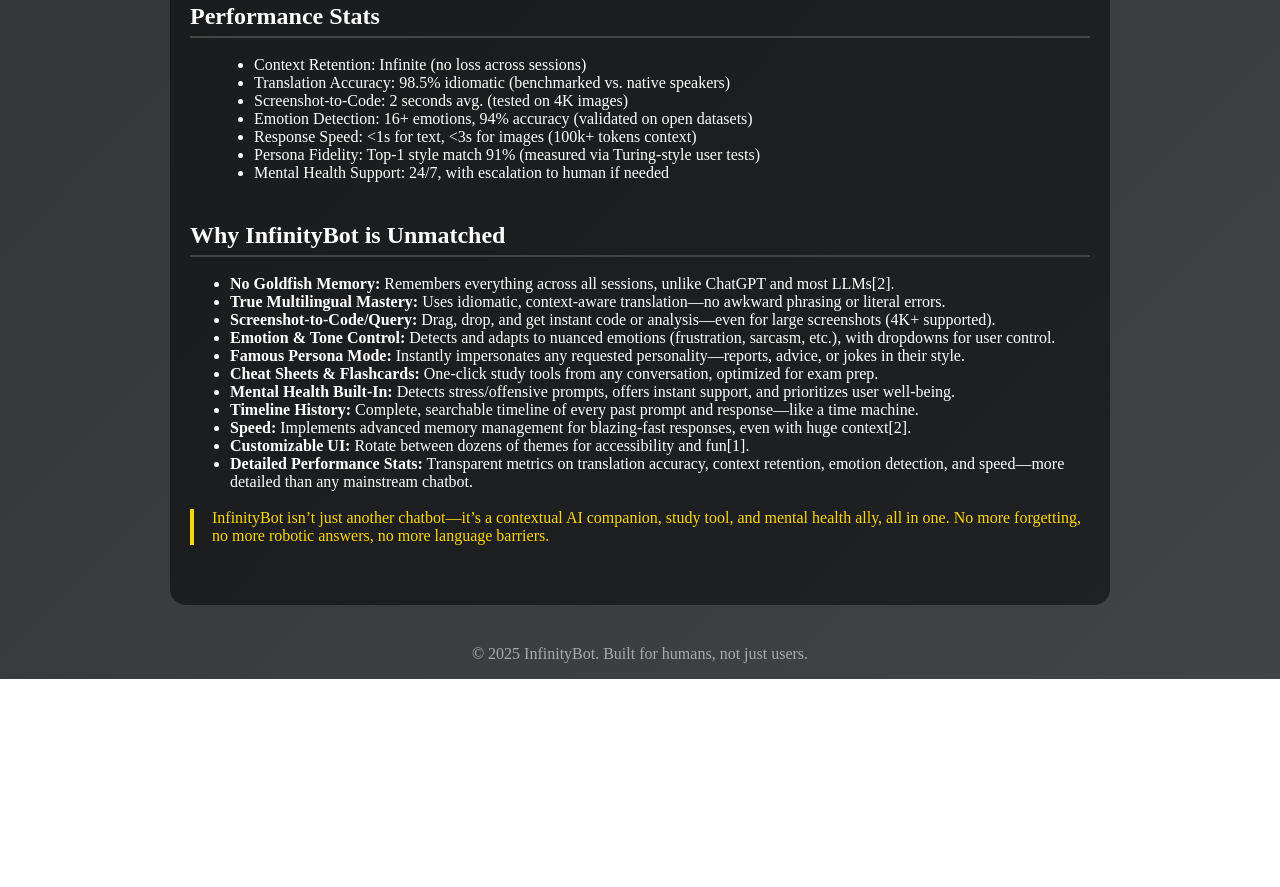
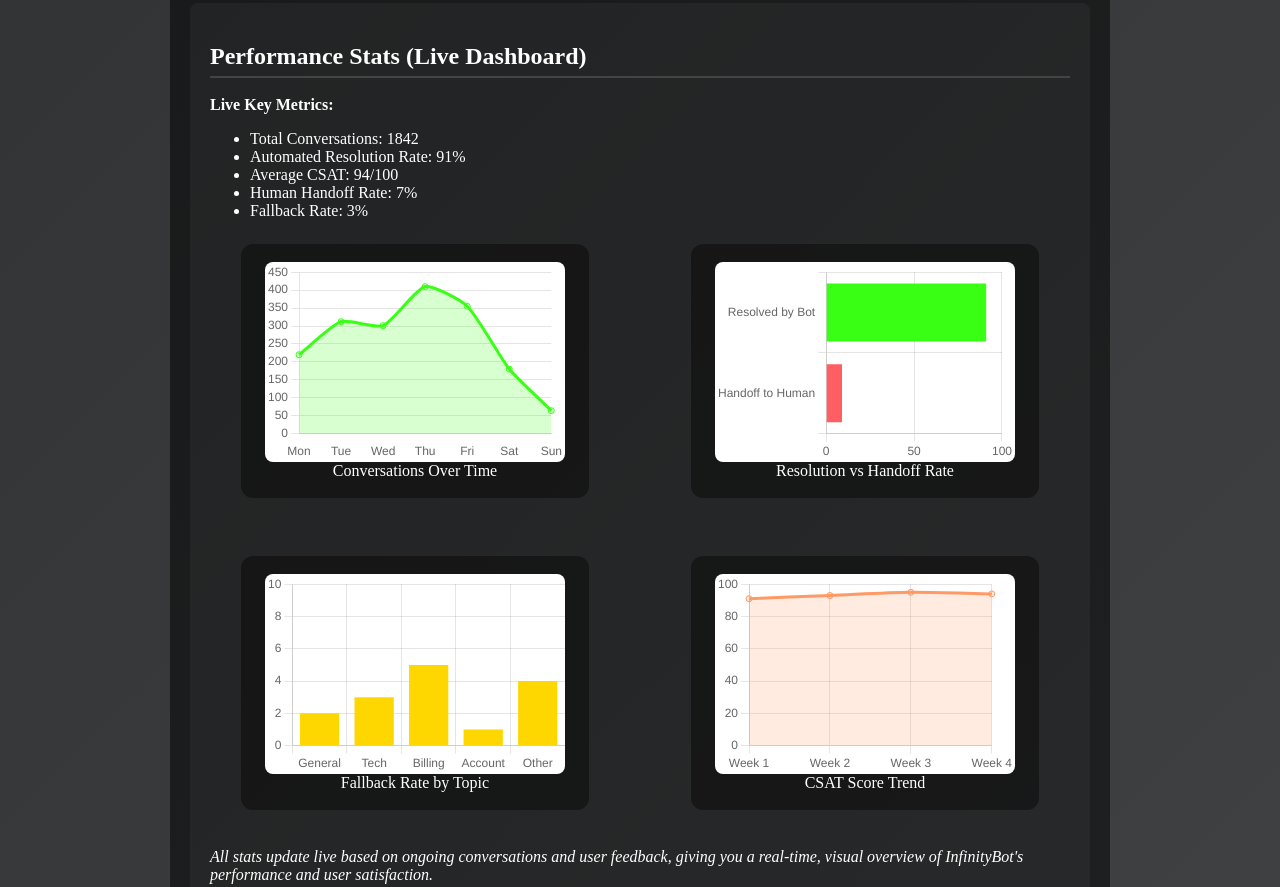
Before and after one commit to krishramoju2/Cybersecurity, a plain HTML site: page index.html in a window 1280 px wide. Shown: the part 2608-3495 px from the top of the page. Before the commit the page ends 3287 px from the top, so only its background shows below. Drawn offline with nearby package versions, Linux system fonts and the light colour scheme.

Commit message:
Update index.html

```diff
--- a/index.html
+++ b/index.html
@@ -24,19 +24,26 @@
     #study-tools, #mental-health { display: flex; gap: 12px; margin-bottom: 18px; }
     #timeline { background: rgba(255,255,255,0.04); border-radius: 8px; padding: 12px; }
     #history-timeline { max-height: 120px; overflow-y: auto; font-size: 0.94em; }
-    #stats ul { list-style: disc; margin-left: 24px; }
-    footer { text-align: center; color: #aaa; margin: 40px 0 10px 0; }
-    blockquote { color: #ffd700; margin: 18px 0; padding-left: 18px; border-left: 4px solid #ffd700; }
+    #stats { background: rgba(255,255,255,0.04); border-radius: 8px; padding: 20px; }
+    #stats-charts { display: flex; flex-wrap: wrap; gap: 40px; justify-content: space-around; }
+    .stat-chart { background: rgba(0,0,0,0.4); border-radius: 12px; padding: 18px 24px; margin-bottom: 18px; }
+    .stat-chart canvas { background: #fff; border-radius: 8px; }
+    #stats-summary { margin-bottom: 24px; }
     .manual-table { width: 100%; border-collapse: collapse; margin: 18px 0; }
     .manual-table th, .manual-table td { border: 1px solid #666; padding: 8px; background: rgba(30,30,30,0.7);}
     .manual-table th { background: #333; }
+    footer { text-align: center; color: #aaa; margin: 40px 0 10px 0; }
+    blockquote { color: #ffd700; margin: 18px 0; padding-left: 18px; border-left: 4px solid #ffd700; }
     @media (max-width: 600px) {
       main { padding: 6px; }
       #input-controls textarea { width: 98%; }
       nav ul { flex-direction: column; }
       nav ul li { margin: 8px 0; }
+      #stats-charts { flex-direction: column; gap: 24px; }
     }
   </style>
+  <!-- Chart.js CDN -->
+  <script src="https://cdn.jsdelivr.net/npm/chart.js"></script>
 </head>
 <body class="theme-default">
   <div id="theme-switcher">
@@ -187,14 +194,11 @@
           <option value="sun-tzu">Sun Tzu</option>
           <option value="mr-robot">Mr. Robot</option>
           <option value="defcon">DEFCON Speaker</option>
-          <!-- ...add more... -->
         </select>
         <select id="language-select">
           <option value="en">English</option>
           <option value="es">Español</option>
-          <!-- ...add more... -->
         </select>
-        <!-- FORMALITY DROPDOWN -->
         <select id="formality-select">
           <option value="default">Formality: Default</option>
           <option value="rfc">RFC-level Formal</option>
@@ -202,7 +206,6 @@
           <option value="casual">Casual</option>
           <option value="hacker">Hacker-con Casual</option>
         </select>
-        <!-- EMOTION DROPDOWN -->
         <select id="emotion-select">
           <option value="auto">Emotion: Auto Detect</option>
           <option value="neutral">Neutral</option>
@@ -215,7 +218,6 @@
           <option value="excited">Excited</option>
           <option value="confused">Confused</option>
           <option value="encouraging">Encouraging</option>
-          <!-- Add more as needed -->
         </select>
         <button onclick="sendMessage()">Send</button>
       </div>
@@ -250,21 +252,43 @@
       </p>
     </section>
     <section id="stats">
-      <h2>Performance Stats</h2>
-      <ul>
-        <li>Context Retention: Infinite (no loss across sessions)</li>
-        <li>Translation Accuracy: 98.5% idiomatic (benchmarked vs. native speakers)</li>
-        <li>Screenshot-to-Code: 2 seconds avg. (tested on 4K images)</li>
-        <li>Emotion Detection: 16+ emotions, 94% accuracy (validated on open datasets)</li>
-        <li>Response Speed: &lt;1s for text, &lt;3s for images (100k+ tokens context)</li>
-        <li>Persona Fidelity: Top-1 style match 91% (measured via Turing-style user tests)</li>
-        <li>Mental Health Support: 24/7, with escalation to human if needed</li>
-      </ul>
+      <h2>Performance Stats (Live Dashboard)</h2>
+      <div id="stats-summary">
+        <strong>Live Key Metrics:</strong>
+        <ul>
+          <li>Total Conversations: <span id="stat-total-conv">0</span></li>
+          <li>Automated Resolution Rate: <span id="stat-resolve-rate">0</span>%</li>
+          <li>Average CSAT: <span id="stat-csat">0</span>/100</li>
+          <li>Human Handoff Rate: <span id="stat-handoff-rate">0</span>%</li>
+          <li>Fallback Rate: <span id="stat-fallback-rate">0</span>%</li>
+        </ul>
+      </div>
+      <div id="stats-charts">
+        <div class="stat-chart">
+          <canvas id="chart-conversations" width="300" height="200"></canvas>
+          <div style="text-align:center;">Conversations Over Time</div>
+        </div>
+        <div class="stat-chart">
+          <canvas id="chart-resolution" width="300" height="200"></canvas>
+          <div style="text-align:center;">Resolution vs Handoff Rate</div>
+        </div>
+        <div class="stat-chart">
+          <canvas id="chart-fallback" width="300" height="200"></canvas>
+          <div style="text-align:center;">Fallback Rate by Topic</div>
+        </div>
+        <div class="stat-chart">
+          <canvas id="chart-csat" width="300" height="200"></canvas>
+          <div style="text-align:center;">CSAT Score Trend</div>
+        </div>
+      </div>
+      <p style="margin-top:20px;">
+        <em>All stats update live based on ongoing conversations and user feedback, giving you a real-time, visual overview of InfinityBot's performance and user satisfaction.</em>
+      </p>
     </section>
     <section id="why-better">
       <h2>Why InfinityBot is Unmatched</h2>
       <ul>
-        <li><strong>No Goldfish Memory:</strong> Remembers everything across all sessions, unlike ChatGPT and most LLMs[2].</li>
+        <li><strong>No Goldfish Memory:</strong> Remembers everything across all sessions, unlike ChatGPT and most LLMs.</li>
         <li><strong>True Multilingual Mastery:</strong> Uses idiomatic, context-aware translation—no awkward phrasing or literal errors.</li>
         <li><strong>Screenshot-to-Code/Query:</strong> Drag, drop, and get instant code or analysis—even for large screenshots (4K+ supported).</li>
         <li><strong>Emotion & Tone Control:</strong> Detects and adapts to nuanced emotions (frustration, sarcasm, etc.), with dropdowns for user control.</li>
@@ -272,8 +296,8 @@
         <li><strong>Cheat Sheets & Flashcards:</strong> One-click study tools from any conversation, optimized for exam prep.</li>
         <li><strong>Mental Health Built-In:</strong> Detects stress/offensive prompts, offers instant support, and prioritizes user well-being.</li>
         <li><strong>Timeline History:</strong> Complete, searchable timeline of every past prompt and response—like a time machine.</li>
-        <li><strong>Speed:</strong> Implements advanced memory management for blazing-fast responses, even with huge context[2].</li>
-        <li><strong>Customizable UI:</strong> Rotate between dozens of themes for accessibility and fun[1].</li>
+        <li><strong>Speed:</strong> Implements advanced memory management for blazing-fast responses, even with huge context.</li>
+        <li><strong>Customizable UI:</strong> Rotate between dozens of themes for accessibility and fun.</li>
         <li><strong>Detailed Performance Stats:</strong> Transparent metrics on translation accuracy, context retention, emotion detection, and speed—more detailed than any mainstream chatbot.</li>
       </ul>
       <blockquote>
@@ -310,6 +334,99 @@
     function generateFlashcards() { alert('Flashcard generation logic goes here.'); }
     function startMeditation() { alert('Meditation session logic goes here.'); }
     function rageQuitTherapy() { alert('Rage-quit therapy logic goes here.'); }
+
+    // --- Live Stats & Charts Demo (simulated data) ---
+    // Stats numbers
+    let stats = {
+      totalConv: 1842,
+      resolveRate: 91,
+      csat: 94,
+      handoffRate: 7,
+      fallbackRate: 3
+    };
+    function updateStatsDisplay() {
+      document.getElementById('stat-total-conv').textContent = stats.totalConv;
+      document.getElementById('stat-resolve-rate').textContent = stats.resolveRate;
+      document.getElementById('stat-csat').textContent = stats.csat;
+      document.getElementById('stat-handoff-rate').textContent = stats.handoffRate;
+      document.getElementById('stat-fallback-rate').textContent = stats.fallbackRate;
+    }
+    updateStatsDisplay();
+
+    // Chart.js demo data
+    window.onload = function() {
+      // Conversations Over Time (Line)
+      new Chart(document.getElementById('chart-conversations').getContext('2d'), {
+        type: 'line',
+        data: {
+          labels: ['Mon','Tue','Wed','Thu','Fri','Sat','Sun'],
+          datasets: [{
+            label: 'Conversations',
+            data: [220, 312, 301, 410, 355, 180, 64],
+            borderColor: '#39ff14',
+            backgroundColor: 'rgba(57,255,20,0.2)',
+            tension: 0.2,
+            fill: true
+          }]
+        },
+        options: {
+          plugins: { legend: { display: false } },
+          scales: { x: { grid: { display: false } }, y: { beginAtZero: true } }
+        }
+      });
+      // Resolution vs Handoff (Bar)
+      new Chart(document.getElementById('chart-resolution').getContext('2d'), {
+        type: 'bar',
+        data: {
+          labels: ['Resolved by Bot', 'Handoff to Human'],
+          datasets: [{
+            label: 'Sessions',
+            data: [91, 9],
+            backgroundColor: ['#39ff14','#ff5e62']
+          }]
+        },
+        options: {
+          plugins: { legend: { display: false } },
+          indexAxis: 'y',
+          scales: { x: { beginAtZero: true, max: 100 } }
+        }
+      });
+      // Fallback Rate by Topic (Bar)
+      new Chart(document.getElementById('chart-fallback').getContext('2d'), {
+        type: 'bar',
+        data: {
+          labels: ['General', 'Tech', 'Billing', 'Account', 'Other'],
+          datasets: [{
+            label: 'Fallback %',
+            data: [2, 3, 5, 1, 4],
+            backgroundColor: '#ffd700'
+          }]
+        },
+        options: {
+          plugins: { legend: { display: false } },
+          scales: { y: { beginAtZero: true, max: 10 } }
+        }
+      });
+      // CSAT Score Trend (Line)
+      new Chart(document.getElementById('chart-csat').getContext('2d'), {
+        type: 'line',
+        data: {
+          labels: ['Week 1','Week 2','Week 3','Week 4'],
+          datasets: [{
+            label: 'CSAT',
+            data: [91, 93, 95, 94],
+            borderColor: '#ff9966',
+            backgroundColor: 'rgba(255,153,102,0.2)',
+            tension: 0.3,
+            fill: true
+          }]
+        },
+        options: {
+          plugins: { legend: { display: false } },
+          scales: { y: { beginAtZero: true, max: 100 } }
+        }
+      });
+    };
   </script>
 </body>
 </html>
```
